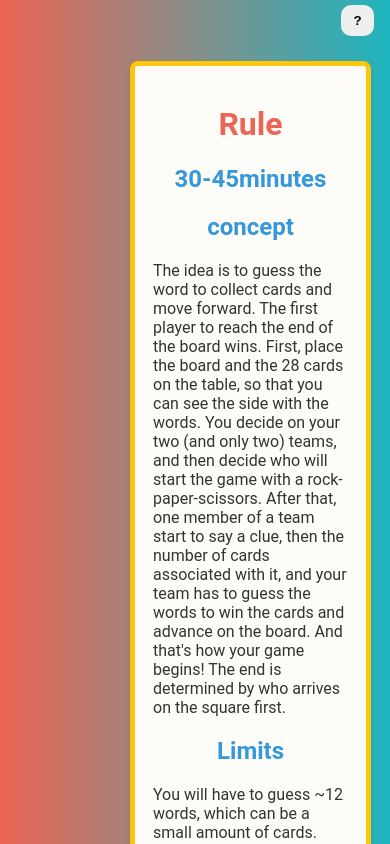
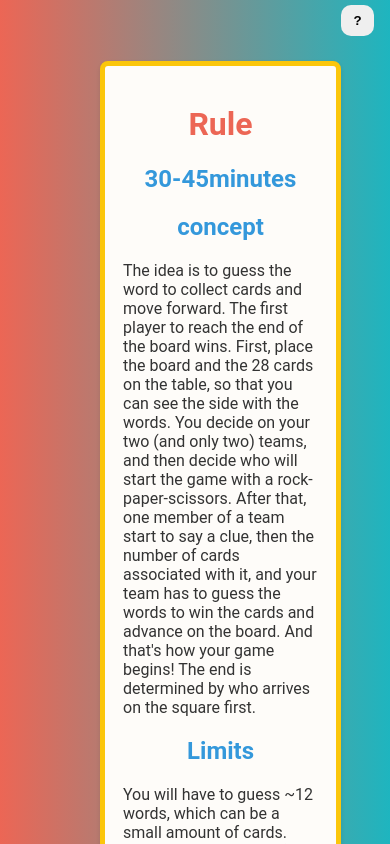
Before and after one commit to MatthieuQuerel/EnglishGame, a Vue app: page /Rule in a window 390 px wide. Shown: the top 844 px of the page. Built offline with nearby package versions, Linux system fonts and the light colour scheme.

Commit message:
Last Modif

```diff
--- a/src/components/Rule.vue
+++ b/src/components/Rule.vue
@@ -105,5 +105,20 @@ button:hover{
   }
 }
 
+@media screen and (orientation: portrait) and (max-width: 935px) {
+    .card {
+    width: 50%;
+    margin-left:100px;
+
+
+  }
+  }
+@media screen and (orientation: landscape) and (max-width: 935px){
+    .card {
+    width: 50%;
+    margin-left:130px;
+  }
+}
+
 
 </style>
```
